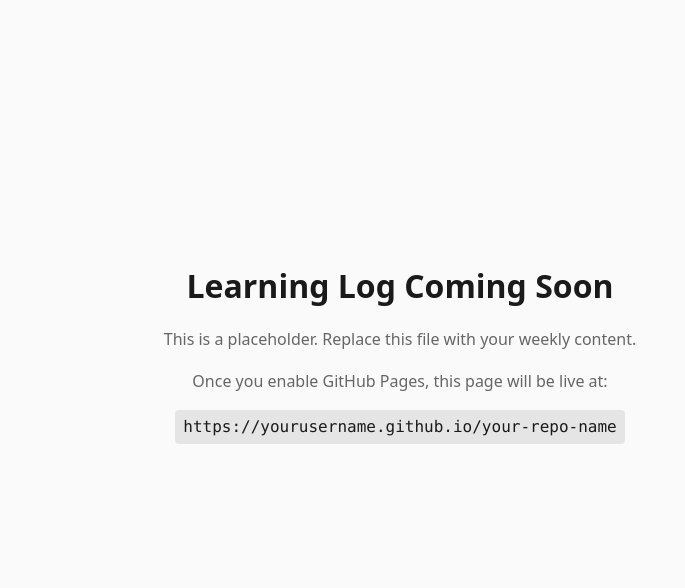
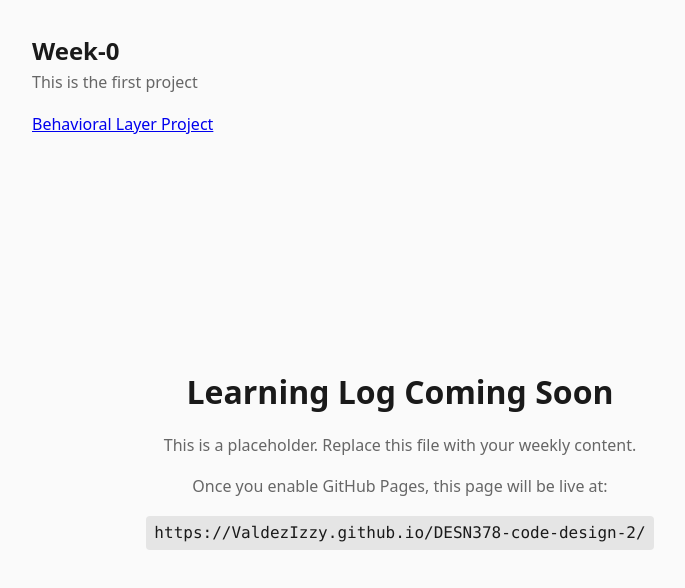
Before and after one commit to ValdezIzzy/DESN378-code-design-2, a plain HTML site: page index.html in a window 1280 px wide. Shown: the whole page, without its empty margins (240-925 px from the left). Drawn offline with Linux system fonts and the light colour scheme.

Commit message:
Update index.html and behavioral layer files with project details and styling improvements

```diff
--- a/index.html
+++ b/index.html
@@ -17,6 +17,9 @@
        Your index.html is what visitors see when they
        go to your GitHub Pages URL.
        ============================================= -->
+  <h2>Week-0</h2>
+  <p>This is the first project</p>
+  <a href="week-0/behavioral-layer/index.html">Behavioral Layer Project</a>
 
   <!--
     LEARNING LOG
@@ -28,7 +31,7 @@
     <h1>Learning Log Coming Soon</h1>
     <p>This is a placeholder. Replace this file with your weekly content.</p>
     <p>Once you enable GitHub Pages, this page will be live at:</p>
-    <code>https://yourusername.github.io/your-repo-name</code>
+    <code>https://ValdezIzzy.github.io/DESN378-code-design-2/</code>
   </main>
 
   <script src="scripts/main.js"></script>
--- a/week-0/behavioral-layer/styles/style.css
+++ b/week-0/behavioral-layer/styles/style.css
@@ -13,25 +13,26 @@
   font-size: 16px;
   line-height: 2;
   letter-spacing: 1px;
+  color: white;
 }
 
 
 html {
-  background-color: #00539F;
+  background-color: purple;
 }
 
 body {
   width: 600px;
   margin: 0 auto;
-  background-color: #FF9500;
+  background-color: green;
   padding: 0 20px 20px 20px;
-  border: 5px solid black;
+  border: 5px solid white;
 }
 
 h1 {
   margin: 0;
   padding: 20px 0;
-  color: #00539F;
+  color: purple;
   text-shadow: 3px 3px 1px black;
 }
 
@@ -39,3 +40,22 @@
   display: block;
   margin: 0 auto;
 }
+
+button {
+  background: orange;
+  color: #0b0f19;
+  border: none;
+  padding: 12px 18px;
+  border-radius: 10px;
+  font-weight: 700;
+  cursor: pointer;
+}
+
+button:hover {
+  transform: translateY(-1px);
+  opacity: 0.9;
+}
+
+a {
+  color: yellow;
+}
```
Also changed, not shown: week-0/behavioral-layer/index.html (+1 -1 lines), week-0/behavioral-layer/scripts/main.js (+13 -3 lines).
